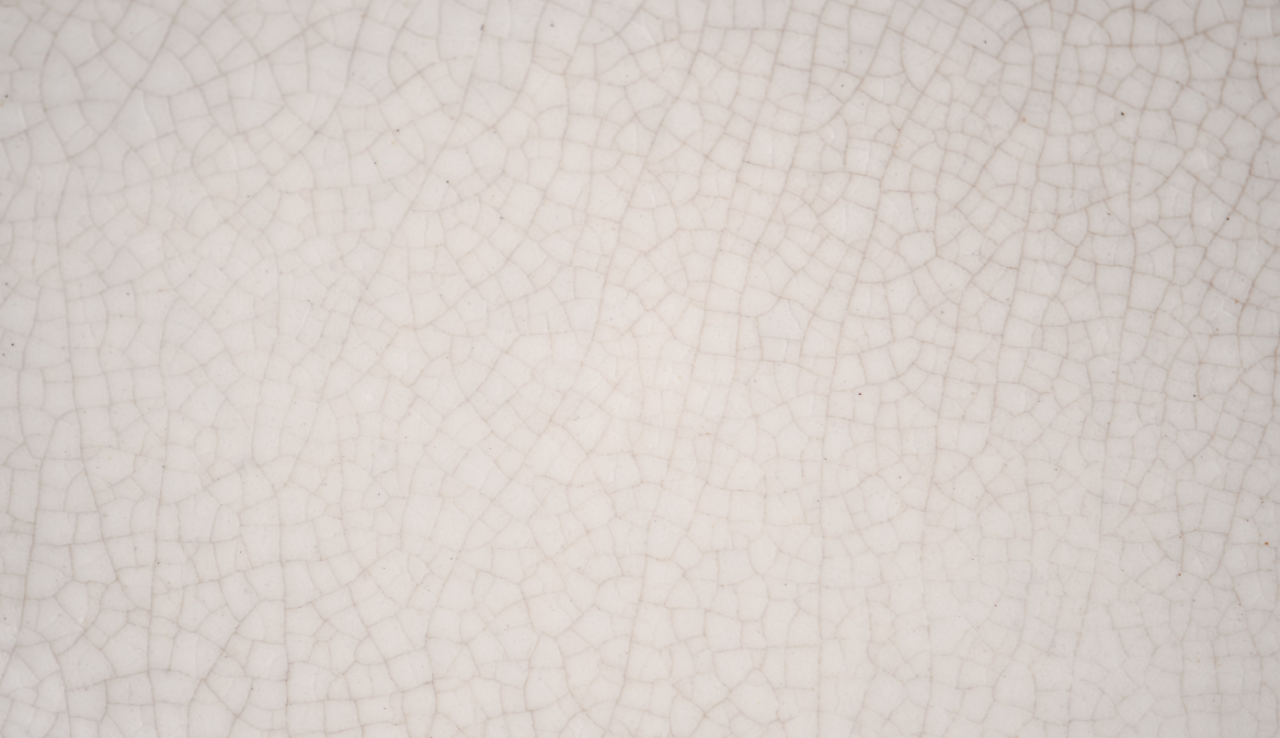
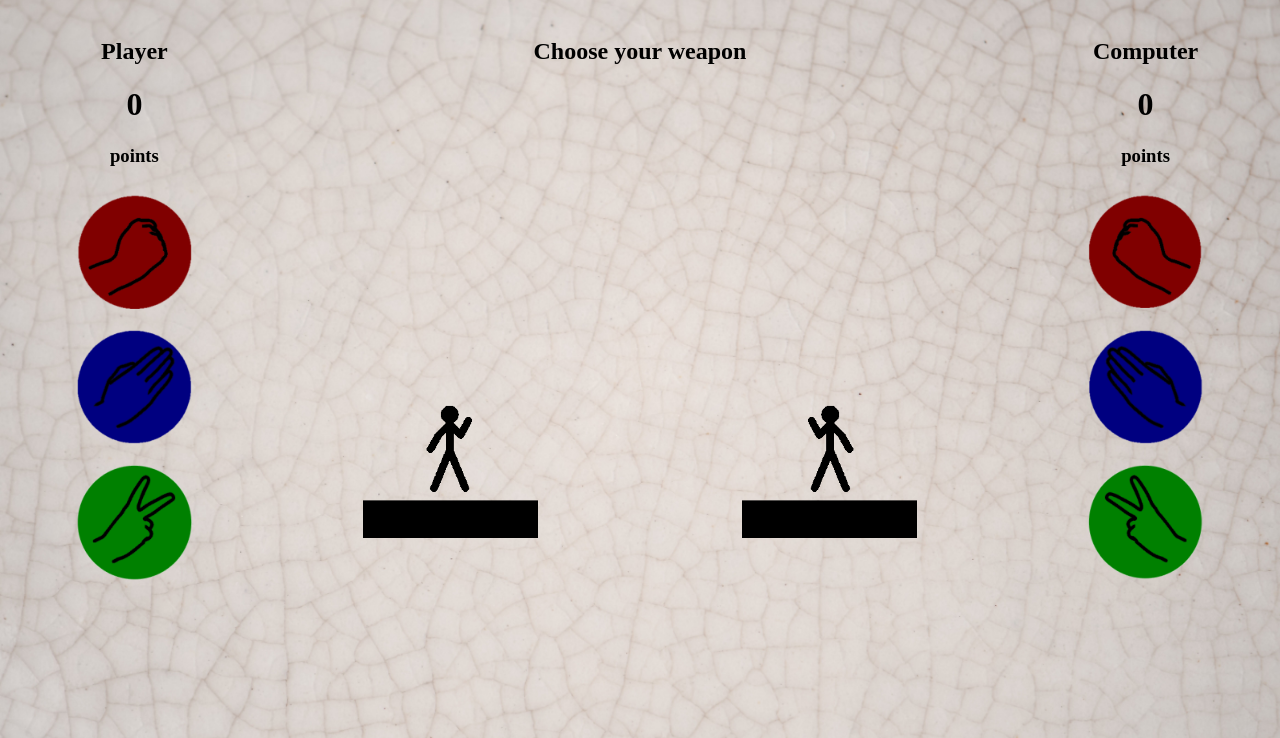
Before and after one commit to Siar3/rockPaperScissors-web, a plain HTML site: page index.html in a window 1280 px wide. Shown: the part 62-800 px from the top of the page. Drawn offline with Linux system fonts and the light colour scheme.

Commit message:
Add main elements, Ui

```diff
--- a/index.html
+++ b/index.html
@@ -5,7 +5,7 @@
     <meta http-equiv="X-UA-Compatible" content="IE=edge">
     <meta name="viewport" content="width=device-width, initial-scale=1.0">
     <link rel="stylesheet" href="style.css">        <!-- CSS link -->
-    <script src="script.js"></script>               <!-- JavaScript link -->
+    <script src="script.js" defer></script>               <!-- JavaScript link -->
     <title>ROCK PAPER SCISSORS</title>
 </head>
 <body>
@@ -13,15 +13,34 @@
         <h1 class="title">WELCOME TO ROCK PAPER SCISSORS</h1>
     </div>
     <div class="container">
-        <div class="sidebar-left"></div>
+        <div class="sidebar-left sidebar">
+            <h2>Player</h2>
+            <h1 class="playerPoints ">0</h1>
+            <h3>points</h3>
+            <button id="btnPlRock" class="btn"><img src="img/Rock.png" alt="Rock" class="rockIcon icon playerIcon"></button>
+            <button id="btnPlPaper" class="btn"><img src="img/Paper.png" alt="Paper" class="paperIcon icon playerIcon"></button>
+            <button id="btnPlScissors" class="btn"><img src="img/Scissors.png" alt="Rock" class="scissorsIcon icon playerIcon"></button>
+        </div>
         <div class="content">
-            <div class="main-text"></div>
+            <div class="main-text">
+                <h2>Choose your weapon</h2>
+            </div>
             <div class="battle-area">
-                <div class="battle-left"></div>
-                <div class="battle-right"></div>
+                <div class="battle-symbols"></div>
+                <div class="battle-stickmen">
+                    <img class="playerStick" src="img/stickman.png" alt="Player Stickman!">
+                    <img class="cpuStick" src="img/stickman.png" alt="CPU Stickman!">
+                </div>
             </div>
         </div>
-        <div class="sidebar-right"></div>
+        <div class="sidebar-right sidebar">
+            <h2>Computer</h2>
+            <h1 class="cpuPoints ">0</h1>
+            <h3>points</h3>
+            <button class="btnCpuRock btn"><img src="img/Rock.png" alt="Rock" class="rockIcon icon cpuIcon"></button>
+            <button class="btnCpuPaper btn"><img src="img/Paper.png" alt="Paper" class="paperIcon icon cpuIcon"></button>
+            <button class="btnCpuScissors btn"><img src="img/Scissors.png" alt="Rock" class="scissorsIcon icon cpuIcon"></button>
+        </div>
     </div>
     <div class="footer"></div>
 </body>
--- a/script.js
+++ b/script.js
@@ -0,0 +1,5 @@
+const btn = document.getElementById("btnPlRock");
+
+btn.addEventListener("click", function() {
+    console.log("rock pressed")
+});
--- a/style.css
+++ b/style.css
@@ -13,26 +13,56 @@ body {
     display: flex;
     height: 500px;
 }
-.sidebar-left {
-    width: 25%;
+
+.sidebar {
+    width: 20%;
+    text-align: center;
 }
 
+.btn {
+    width: 50%;
+    height: auto;
+    margin: 8px 0 8px 0;
+    background-color: transparent;
+    border: none;
+}
+
+.icon {
+    width: 100%;
+}
+
+.cpuIcon {
+    transform: scaleX(-1)
+}
 .content {
-    width: 50%;
+    width: 60%;
 }
 
 .main-text {
     height: 30%;
+    text-align: center;
 }
 
 .battle-area {
     height: 70%;
     display: flex;
+    flex-direction: column;
+}
+
+.battle-symbols{
+    height: 50%;
+    display: flex;
+    justify-content: center;
+}
+
+.battle-stickmen {
+    height: 50%;
+    display: flex;
     justify-content: space-around;
 }
 
-.sidebar-right {
-    width: 25%;
+.cpuStick {
+    transform: scaleX(-1);
 }
 
 /* footer */
```
Also changed, not shown: img/plWin.png (renamed from img/playerWin.png), img/vsStickman.png (deleted).
